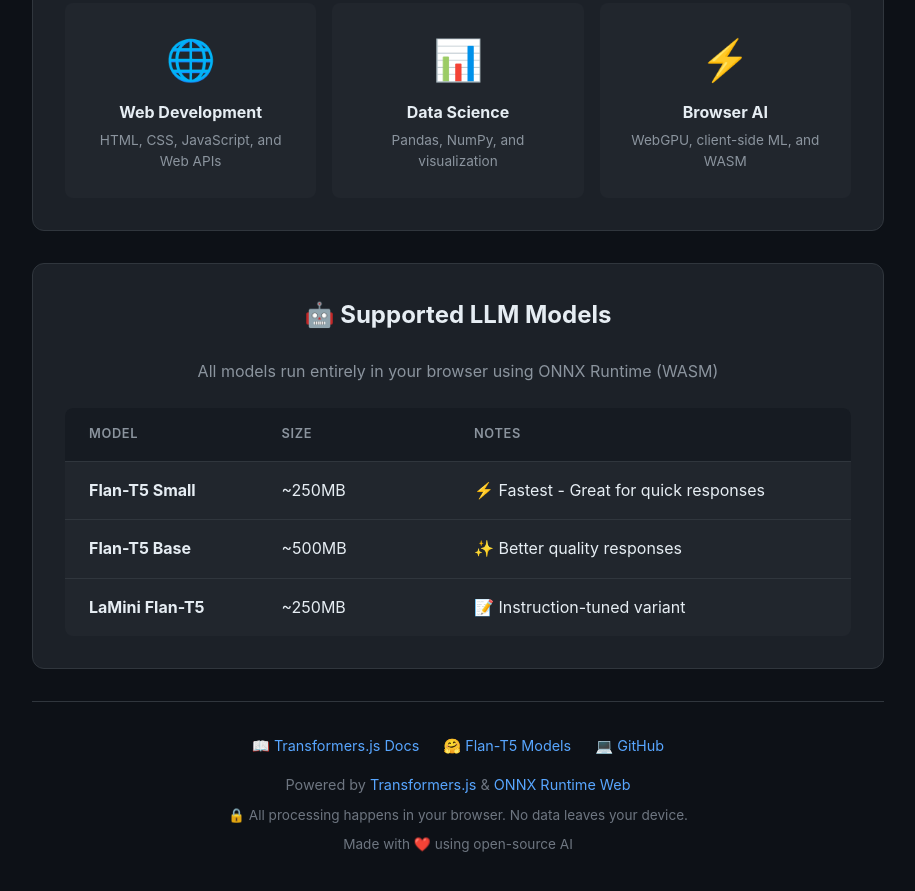
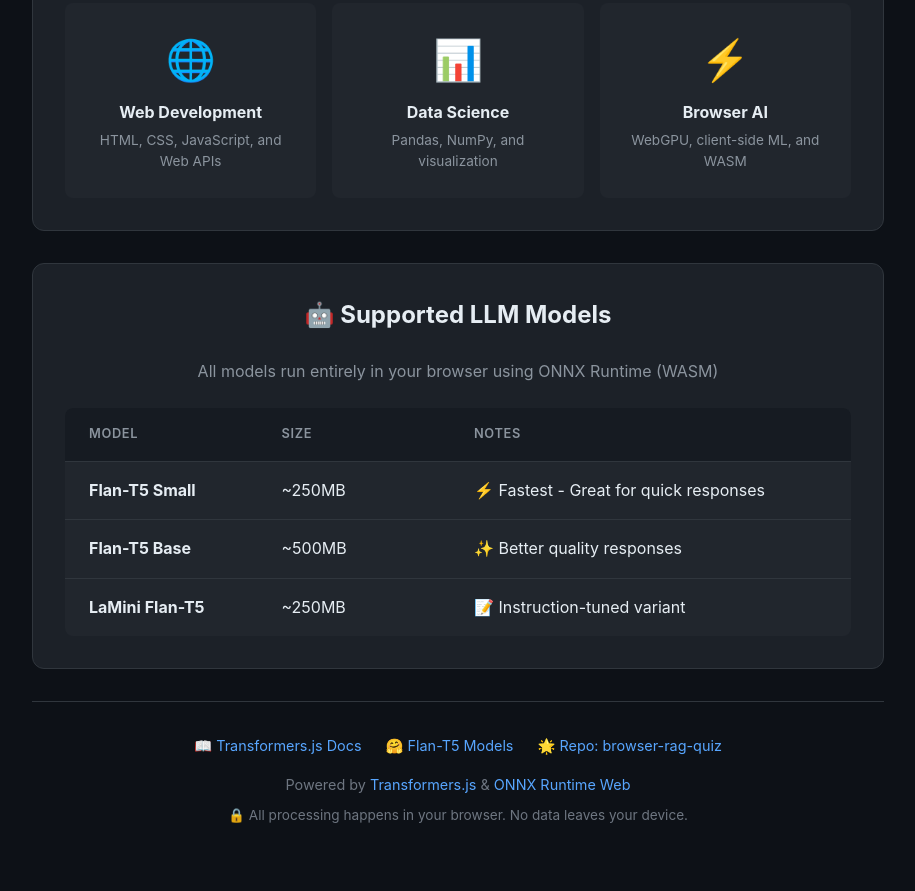
Before and after one commit to micrometre/browser-rag-quiz, a website built with Vite: page index.html in a window 1280 px wide. Shown: the part 1917-2808 px from the top of the page, without its empty margins (182-1097 px from the left). Built offline with nearby package versions, Linux system fonts and the light colour scheme.

Commit message:
sorted repo

```diff
--- a/index.html
+++ b/index.html
@@ -303,12 +303,11 @@
       <div class="footer-links">
         <a href="https://huggingface.co/docs/transformers.js" target="_blank">📖 Transformers.js Docs</a>
         <a href="https://huggingface.co/models?search=flan-t5" target="_blank">🤗 Flan-T5 Models</a>
-        <a href="https://github.com/micrometre/web-rag-quiz" target="_blank">💻 GitHub</a>
+        <a href="https://github.com/micrometre/browser-rag-quiz" target="_blank">🌟 Repo: browser-rag-quiz</a>
       </div>
       <p>Powered by <a href="https://huggingface.co/docs/transformers.js" target="_blank">Transformers.js</a> &
          <a href="https://onnxruntime.ai/docs/tutorials/web/" target="_blank">ONNX Runtime Web</a></p>
       <p class="footer-note">🔒 All processing happens in your browser. No data leaves your device.</p>
-      <p class="footer-credits">Made with ❤️ using open-source AI</p>
     </footer>
   </div>
 
```
